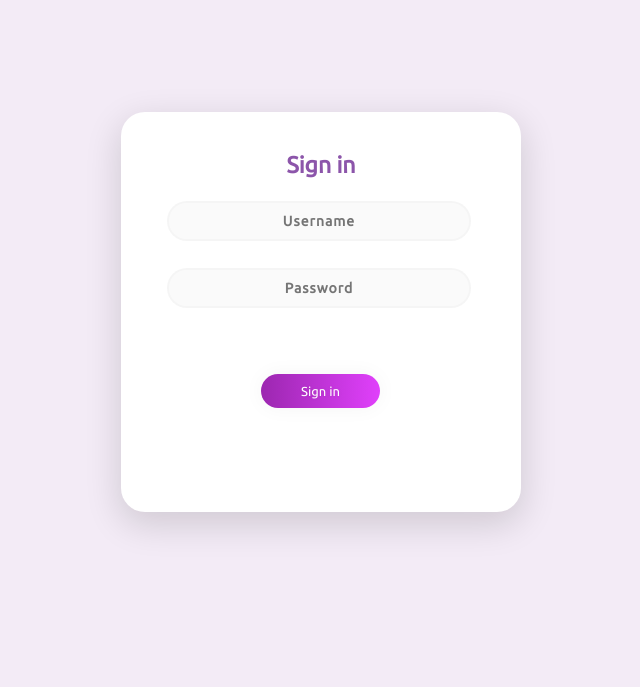
After one commit to Helenazhx/cs591flask_sqlalchemy, a Flask app: template templates/gradingsys.html in a window 1280 px wide. The commit adds this page. Shown: the top 687 px of the page, without its empty margins (319-959 px from the left). Run offline with Flask 2, Linux system fonts and the light colour scheme; the template is opened without the code that fills it, so the values that code supplies are empty.

Commit message:
html and css 1st draft

```diff
--- a/templates/books.html
+++ b/templates/books.html
@@ -2,7 +2,7 @@
 <body>
    <h1>Books</h1>
    <a href="{{url_for('newBook')}}">
-       <button>Add Boo</button>
+       <button>Add Book</button>
    </a>
    <ol>
        {% for book in books %}
--- /dev/null
+++ b/templates/css/style.css
@@ -0,0 +1,149 @@
+body {
+    background-color: #F3EBF6;
+    font-family: 'Ubuntu', sans-serif;
+
+}
+
+
+
+.main {
+    background-color: #FFFFFF;
+    width: 400px;
+    height: 400px;
+    margin: 7em auto;
+    border-radius: 1.5em;
+    box-shadow: 0px 11px 35px 2px rgba(0, 0, 0, 0.14);
+}
+
+.sign {
+    padding-top: 40px;
+    color: #8C55AA;
+    font-family: 'Ubuntu', sans-serif;
+    font-weight: bold;
+    font-size: 23px;
+}
+
+.un {
+width: 76%;
+color: rgb(38, 50, 56);
+font-weight: 700;
+font-size: 14px;
+letter-spacing: 1px;
+background: rgba(136, 126, 126, 0.04);
+padding: 10px 20px;
+border: none;
+border-radius: 20px;
+outline: none;
+box-sizing: border-box;
+border: 2px solid rgba(0, 0, 0, 0.02);
+margin-bottom: 50px;
+margin-left: 46px;
+text-align: center;
+margin-bottom: 27px;
+font-family: 'Ubuntu', sans-serif;
+}
+
+form.form1 {
+    padding-top: 40px;
+}
+
+.pass {
+        width: 76%;
+color: rgb(38, 50, 56);
+font-weight: 700;
+font-size: 14px;
+letter-spacing: 1px;
+background: rgba(136, 126, 126, 0.04);
+padding: 10px 20px;
+border: none;
+border-radius: 20px;
+outline: none;
+box-sizing: border-box;
+border: 2px solid rgba(0, 0, 0, 0.02);
+margin-bottom: 50px;
+margin-left: 46px;
+text-align: center;
+margin-bottom: 76px;
+font-family: 'Ubuntu', sans-serif;
+}
+
+
+.un:focus, .pass:focus {
+    border: 2px solid rgba(0, 0, 0, 0.18) !important;
+
+}
+
+.submit {
+  cursor: pointer;
+    border-radius: 5em;
+    color: #fff;
+    background: linear-gradient(to right, #9C27B0, #E040FB);
+    border: 0;
+    padding-left: 40px;
+    padding-right: 40px;
+    padding-bottom: 10px;
+    padding-top: 10px;
+    font-family: 'Ubuntu', sans-serif;
+    margin-left: 35%;
+    font-size: 13px;
+    box-shadow: 0 0 20px 1px rgba(0, 0, 0, 0.04);
+}
+.add {
+    cursor: pointer;
+      border-radius: 5em;
+      color: #fff;
+      background: linear-gradient(to right, #9C27B0, #E040FB);
+      border: 0;
+      padding-left: 40px;
+      padding-right: 40px;
+      padding-bottom: 10px;
+      padding-top: 10px;
+      font-family: 'Ubuntu', sans-serif;
+      margin-left: 35%;
+      font-size: 13px;
+      box-shadow: 0 0 20px 1px rgba(0, 0, 0, 0.04);
+  }
+
+a {
+    text-shadow: 0px 0px 3px rgba(117, 117, 117, 0.12);
+    color: #E1BEE7;
+    text-decoration: none
+}
+div{
+    margin-left: auto;
+    margin-right: auto;
+}
+h1{
+    font-family: 'Ubuntu', sans-serif;
+    text-align: center;
+}
+
+table {
+
+    margin-left:auto;
+    margin-right:auto;
+    width: 50%;
+  }
+
+  th, td {
+    text-align: center;
+    font-weight: unset;
+    padding-right: 10px;
+  }
+  button{
+    background: linear-gradient(to right, #9C27B0, #E040FB);
+    border: none;
+    color: white;
+    padding: 10px 20px;
+    text-align: center;
+    text-decoration: none;
+    display: inline-block;
+    font-size: 16px;
+    margin-top: 20px;
+}
+
+@media (max-width: 600px) {
+    .main {
+        border-radius: 0px;
+    }
+}
--- /dev/null
+++ b/templates/gradingsys.html
@@ -0,0 +1,25 @@
+<html>
+
+<head>
+  <link rel="stylesheet" href="css/style.css">
+  <link href="https://fonts.googleapis.com/css?family=Ubuntu" rel="stylesheet">
+  <meta name="viewport" content="width=device-width, initial-scale=1" />
+  <title>Sign in</title>
+</head>
+
+<body>
+  <div class="main">
+    <p class="sign" align="center">Sign in</p>
+    <form class="form_login">
+      <input class="un " type="text" align="center" placeholder="Username">
+      <input class="pass" type="password" align="center" placeholder="Password">
+      <a class="submit" href="{{url_for('courselist')}}" align="center">Sign in</a>
+      <!--<a href="{{url_for('showBooks')}}">
+           <button>Cancel</button>
+       </a>-->
+       </form>
+    </div>
+
+</body>
+
+</html>
```
Also changed, not shown: templates/classinfo.html (added, +46 -0 lines), templates/courselist.html (added, +19 -0 lines), templates/css/styles.css (added, +185 -0 lines), templates/newCourse.html (added, +13 -0 lines), templates/newStudent.html (added, +16 -0 lines).
